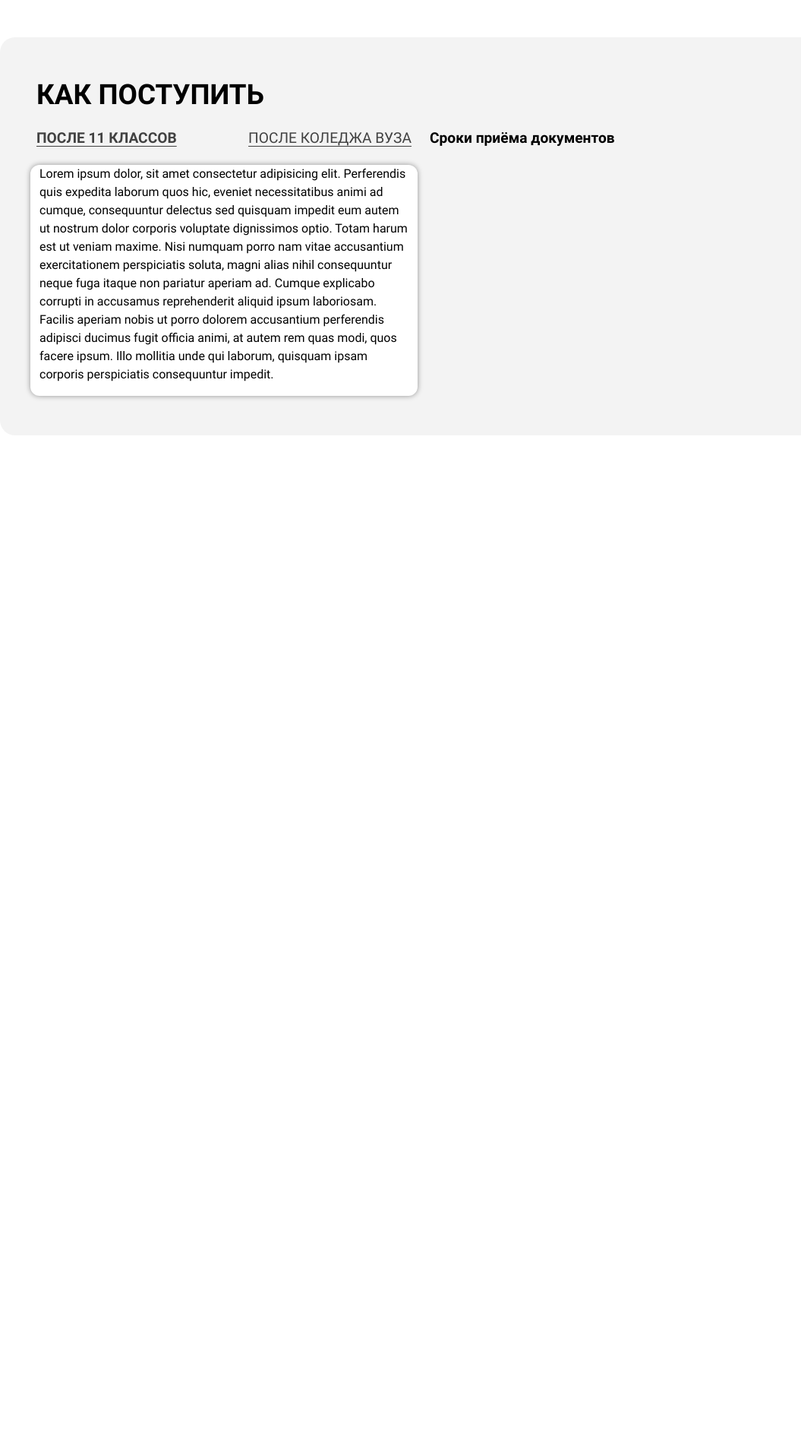
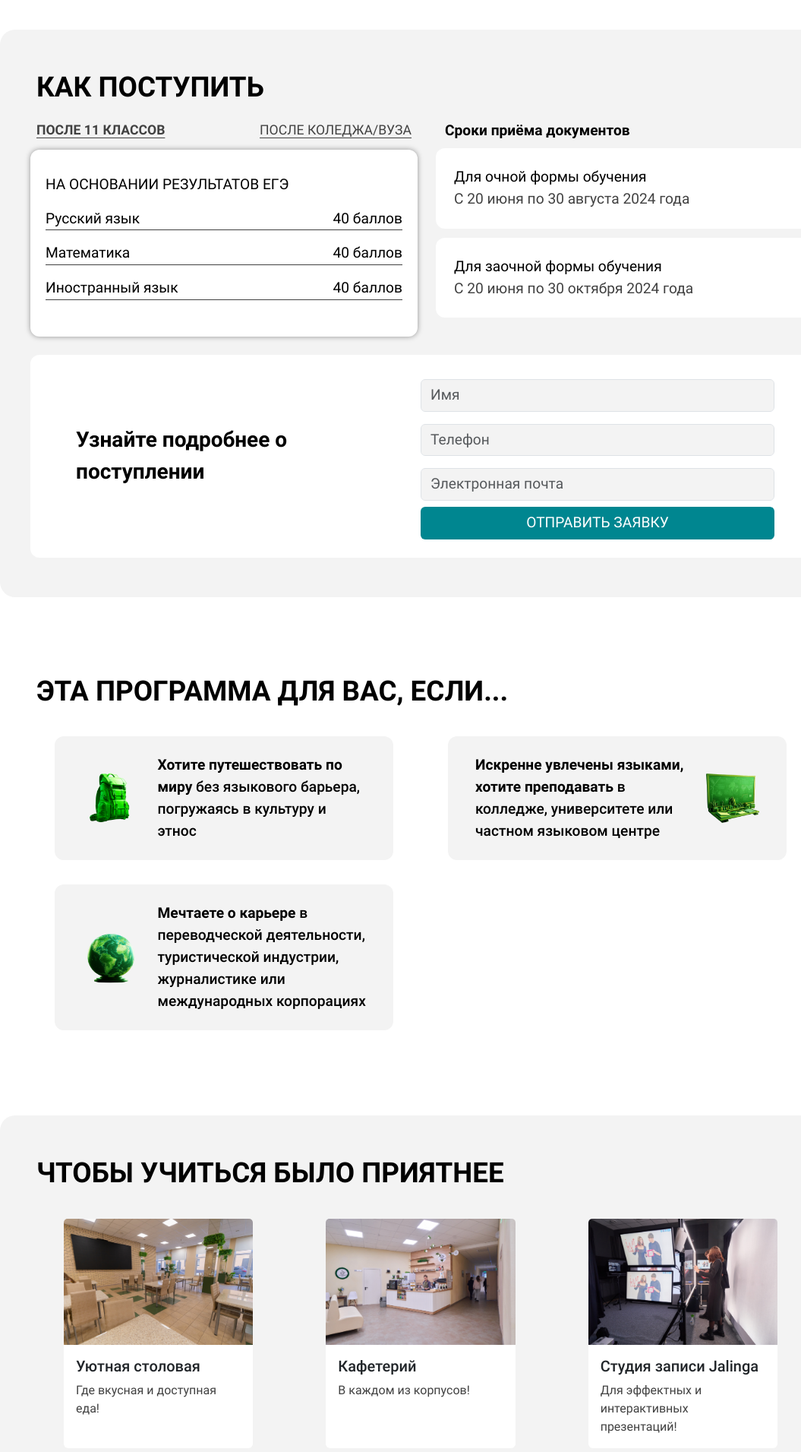
Before and after one commit to AlekseiKoltashev/AlekseiKoltashev.github.io, a PHP site: page / in a window 1280 px wide. Shown: the part 849-2760 px from the top of the page at 76% size, without its empty margins (86-1141 px from the left). Before the commit the page ends 1378 px from the top, so only its background shows below. Run offline with PHP 8.4, Linux system fonts and the light colour scheme; some libraries are stand-ins or nearby versions.

Commit message:
Add blocks

```diff
--- a/css/media-style.css
+++ b/css/media-style.css
@@ -51,8 +51,12 @@
         font-size: 0.8rem;
     }
 
+    .fs-6-5-suut{
+        font-size:  0.9rem;
+    }
+
     .fs-7-suut{
-        font-size: 0.9rem;
+        font-size: 0.8rem;
     }
 
     .fs-8-suut{
@@ -73,6 +77,10 @@
     .figure-img{
         max-height: 85%;
         min-height: 85%;
+    }
+
+    .plus-specialization_block img {
+        width: 45px;
     }
   }
 
@@ -95,8 +103,13 @@
     .fs-6-suut{
         font-size: 1.15rem;
     }
+
+    .fs-6-5-suut{
+        font-size:  1rem;
+    }
+
     .fs-7-suut{
-        font-size: 1rem;
+        font-size: 0.9rem;
     }
 
     .fs-8-suut{
@@ -112,7 +125,11 @@
 
   @media (width >= 1200px){
     .fs-7-suut{
-        font-size: 1.2rem;
+        font-size: 1.1rem;
+    }
+
+    .fs-6-5-suut{
+        font-size:  1.2rem;
     }
 
   }
--- a/css/style.css
+++ b/css/style.css
@@ -196,11 +196,15 @@ html, body{
 }
 
 .fs-1-suut{
-    font-size: 1rem;
+    font-size: 1.2rem;
 }
 
 .fs-6-suut{
     font-size: 0.85rem;
+}
+
+.fs-6-5-suut{
+    font-size:  0.83rem;
 }
 .fs-7-suut{
     font-size: 0.70rem;
@@ -297,6 +301,7 @@ html, body{
 .wrapper-inner{
     border-radius: 12px;
 
+
 }
 
 .text-underline-offset{
@@ -306,3 +311,48 @@ html, body{
 .box-shadow{
     box-shadow: 0px 0px 7px 0px rgba(0,0,0,0.40);
 }
+
+.border-box-buttom-dark-suut{
+    border-bottom: 1px solid #414141;
+}
+
+.from-control-input-suut{
+    background-color: #f3f3f3;
+}
+
+.from-control-input-suut:focus{
+    border-color: #414141;
+    box-shadow: none;
+}
+
+button.btn-primary-suut:hover{
+    color: #fff;
+}
+
+.img-block-programm-for-you{
+    width: 100%;
+}
+
+.img-block-learn-chill{
+    min-width: 100%;
+    min-height: 60%;
+    width: 100%;
+    height: 60%;
+}
+
+#img-stolov{
+    background-image: url(../img/stolov.jpg);
+}
+
+.card-suut{
+    border: none;
+
+}
+
+.border-suut-20{
+    border-radius: 20px;
+}
+
+.border-suut-12{
+    border-radius: 12px;
+}
--- a/index.html
+++ b/index.html
@@ -62,7 +62,7 @@
                         <p class="fs-1-suut fw-bold text-transform-uppercase line-height-small py-0 m-0">Международная <br> коммуникация <br> и перевод</p>
                     </div>
 
-                    <div class="col-8 col-lg-6 mt-md-4">
+                    <div class="col-10 col-md-8 col-lg-6 mt-md-4">
                         <p class="fs-7-suut text-medium-suut  m-0">Погрузись в мир, где каждый язык открывает дверь в новую реальность, каждое слово ведет к неведомым горизонтам. Открой для себя силу слов и стань мастером межкультурной коммуникации. </p>
                     </div>
                     <div class="col-9 mb-2 mt-md-4">
@@ -86,20 +86,20 @@
             <div class="row mx-auto justify-content-center">
                 <div class="plus-specialization_block mt-3  col-11 col-lg-6 d-flex">
                     <img class="d-block align-self-center" src="/img/icons8-галочка-480.png"  alt="Преимущество">
-                    <p class="m-0 ms-2 align-self-center fs-7-suut"><span class="fw-bold">Два диплома при окончании обучения</span> <br> Лингвист/переводчик  + специалист в  области английского языка для детей дошкольного возраста</p>
+                    <p class="m-0 ms-2 align-self-center fs-6-5-suut"><span class="fw-bold">Два диплома при окончании обучения</span> <br> Лингвист/переводчик  + специалист в  области английского языка для детей дошкольного возраста</p>
                 </div>
                 <div class="plus-specialization_block mt-3  col-11 col-lg-6 d-flex">
                     <img class="d-block align-self-center" src="/img/icons8-галочка-480.png"  alt="Преимущество">
-                    <p class="m-0 ms-2 align-self-center fs-7-suut"><span class="fw-bold">Метод погружения в языковую среду</span> <br>
+                    <p class="m-0 ms-2 align-self-center fs-6-5-suut"><span class="fw-bold">Метод погружения в языковую среду</span> <br>
                         Вы не просто учите грамматику и словарный запас, вы погружаетесь в культуру, начинаете мыслить и чувствовать на новом языке.</p>
                 </div>
                 <div class="plus-specialization_block mt-3  col-11 col-lg-6 d-flex">
                     <img class="d-block align-self-center" src="/img/icons8-галочка-480.png"  alt="Преимущество">
-                    <p class="m-0 ms-2 align-self-center fs-7-suut"><span class="fw-bold">Преподаватели - носители языка</span></p>
+                    <p class="m-0 ms-2 align-self-center fs-6-5-suut"><span class="fw-bold">Преподаватели - носители языка</span></p>
                 </div>
                 <div class="plus-specialization_block mt-3  col-11 col-lg-6 d-flex">
                     <img class="d-block align-self-center" src="/img/icons8-галочка-480.png"  alt="Преимущество">
-                    <p class="m-0 ms-2 align-self-center fs-7-suut"><span class="fw-bold">Сотрудничество с передовыми вузами страны</span> <br>
+                    <p class="m-0 ms-2 align-self-center fs-6-5-suut"><span class="fw-bold">Сотрудничество с передовыми вузами страны</span> <br>
                         при прохождении профессиональной переподготовки или курсов повышения квалификации</p>
                 </div>
             </div>
@@ -116,37 +116,237 @@
 
                     <!-- ИИНФОРМАЦИЯ О ПОСТУПЛЕНИИ -->
                     <div class="row justify-content-between">
-                        <div class="col-12 col-lg-6">
-                            <div class="row">
+                        <div class="col-12 col-lg-6 ">
+                            <div class="row mb-2">
                                 <div class="col-6">
-                                    <p class="fs-7-suut fw-bold text-decoration-underline text-underline-offset text-transform-uppercase text-dark-suut">После 11 классов</p>
+                                    <p class=" m-0 fs-7-suut fw-bold text-decoration-underline text-underline-offset text-transform-uppercase text-dark-suut">После 11 классов</p>
                                 </div>
                                 <div class="col-6">
-                                    <p class="fs-7-suut text-decoration-underline text-transform-uppercase text-end text-underline-offset text-dark-suut">После коледжа вуза</p>
+                                    <p class="m-0 fs-7-suut text-decoration-underline text-transform-uppercase text-end text-underline-offset text-dark-suut">После коледжа/вуза</p>
                                 </div>
                             </div>
 
                             <div class="row p-1">
-                                <div class="wrapper-inner background-color-white box-shadow">
-                                    <p>Lorem ipsum dolor, sit amet consectetur adipisicing elit. Perferendis quis expedita laborum quos hic, eveniet necessitatibus animi ad cumque, consequuntur delectus sed quisquam impedit eum autem ut nostrum dolor corporis voluptate dignissimos optio. Totam harum est ut veniam maxime. Nisi numquam porro nam vitae accusantium exercitationem perspiciatis soluta, magni alias nihil consequuntur neque fuga itaque non pariatur aperiam ad. Cumque explicabo corrupti in accusamus reprehenderit aliquid ipsum laboriosam. Facilis aperiam nobis ut porro dolorem accusantium perferendis adipisci ducimus fugit officia animi, at autem rem quas modi, quos facere ipsum. Illo mollitia unde qui laborum, quisquam ipsam corporis perspiciatis consequuntur impedit.</p>
+                                <div class="p-3 p-md-4 wrapper-inner background-color-white box-shadow">
+                                    <div class="p-2">
+                                        <div class="row">
+                                            <p class=" fs-6-5-suut text-transform-uppercase ps-0">На основании результатов ЕГЭ</p>
+                                        </div>
+                                        <div class="row border-box-buttom-dark-suut mb-3">
+                                            <div class="col-8 col-sm-9  ps-0"><p class="fs-6-5-suut m-0">Русский язык</p></div>
+                                            <div class="col-4 col-sm-3 pe-0"><p class="fs-6-5-suut m-0 text-end">40 баллов</p></div>
+                                        </div>
+
+                                        <div class="row border-box-buttom-dark-suut my-3">
+                                            <div class="col-8  col-sm-9 ps-0"><p class="fs-6-5-suut m-0">Математика</p></div>
+                                            <div class="col-4  col-sm-3 pe-0"><p class="fs-6-5-suut m-0 text-end">40 баллов</p></div>
+                                        </div>
+
+                                        <div class="row border-box-buttom-dark-suut my-3">
+                                            <div class="col-8 col-sm-9 ps-0"><p class="fs-6-5-suut m-0">Иностранный язык</p></div>
+                                            <div class="col-4 col-sm-3 pe-0"><p class="fs-6-5-suut m-0 text-end">40 баллов</p></div>
+                                        </div>
+                                    </div>
                                 </div>
                             </div>
                         </div>
-
-
-                        <div class="col-12 col-lg-6">
-                            <div class="row">
-                                <div class="col-12">
-                                    <p class="fs-7-suut fw-bold ">Сроки приёма документов</p>
+                        <div class="col-12 col-lg-6 mt-2 mt-lg-0">
+                            <div class="row ms-lg-2 p-1 p-lg-0">
+                                <div class="col-12 mb-2">
+                                    <p class="fs-6-5-suut fw-bold m-0">Сроки приёма документов</p>
                                 </div>
-
+                                <div class="col-12 wrapper-inner background-color-white p-3 p-md-4 mb-2">
+                                    <p class="fs-6-5-suut m-0 ">Для очной формы обучения</p>
+                                    <p class="fs-6-5-suut text-dark-suut  m-0">C 20 июня по 30 августа 2024 года</p>
+                                </div>
+                                <div class="col-12 wrapper-inner background-color-white p-3 p-md-4 mt-1">
+                                    <p class="fs-6-5-suut m-0 ">Для заочной формы обучения</p>
+                                    <p class="fs-6-5-suut text-dark-suut  m-0">C 20 июня по 30 октября 2024 года</p>
+                                </div>
                             </div>
                         </div>
                     </div>
                     <!-- КОНЕЦ ИИНФОРМАЦИЯ О ПОСТУПЛЕНИИ -->
 
+                    <!-- Форма обратной связи -->
+
+                    <div class="row p-1 mt-3">
+                        <div class="wrapper-inner background-color-white row mx-auto align-items-center py-4 px-lg-5">
+                            <div class="col-12 col-lg-6 ">
+                                <p class="fs-3 fw-bold p-0 m-0">Узнайте подробнее о поступлении</p>
+                            </div>
+
+                            <div class="col-12 col-lg-6">
+                                <form action="" class="d-flex row">
+                                    <input type="text" class=" fs-6-5-suut form-control my-2 from-control-input-suut" id="nameControl" placeholder="Имя">
+                                    <input type="text" class="fs-6-5-suut form-control my-2 from-control-input-suut" id="phoneControl" placeholder="Телефон">
+                                    <input type="email" class="fs-6-5-suut form-control my-2 from-control-input-suut" id="phoneControl" placeholder="Электронная почта">
+                                    <button class="btn btn-primary-suut fs-6-5-suut text-transform-uppercase">Отправить заявку</button>
+                                </form>
+                            </div>
+                        </div>
+
+                    </div>
                 </div>
             </div>
+    </section>
+
+    <!-- Эта программа подходит вам если -->
+    <section>
+        <div class="container mt-5">
+            <div class="mx-1 wrapper px-3 px-lg-4 px-xl-5 py-4 py-xl-5">
+                <div class="row">
+                    <p class="fs-1-suut fw-bold text-transform-uppercase">Эта программа для вас, если...</p>
+                </div>
+                <div class="row ">
+                    <div class="col-12 col-lg-6 py-3 p-2 px-lg-5">
+                        <div class="wrapper-inner background-color-gray row p-2 p-lg-4 align-items-center h-100">
+                            <div class="col-3">
+                                <img src="/img/ярюкзак.png" class="img-block-programm-for-you" alt="">
+                            </div>
+                            <div class="col-9">
+                                <p class="fs-6-5-suut text-medium-suut m-0"><b>Хотите путешествовать по миру</b> без языкового барьера, погружаясь в культуру и этнос</p>
+                            </div>
+                        </div>
+                    </div>
+
+                    <div class="col-12 col-lg-6 py-3 p-2 px-lg-5">
+                        <div class="wrapper-inner background-color-gray row p-2 p-lg-4 align-items-center h-100">
+
+                            <div class="col-9">
+                                <p class="fs-6-5-suut text-medium-suut m-0"><b>Искренне увлечены языками, хотите преподавать</b> в колледже, университете или частном языковом центре</p>
+                            </div>
+                            <div class="col-3">
+                                <img src="/img/ядоска.png" class="img-block-programm-for-you" alt="">
+                            </div>
+                        </div>
+                    </div>
+
+
+                    <div class="col-12 col-lg-6 py-3 p-2 px-lg-5">
+                        <div class="wrapper-inner background-color-gray row p-2 p-lg-4 align-items-center h-100">
+                            <div class="col-3">
+                                <img src="/img/яземля.png" class="img-block-programm-for-you" alt="">
+                            </div>
+                            <div class="col-9">
+                                <p class="fs-6-5-suut text-medium-suut m-0"><b>Мечтаете о карьере </b> в переводческой деятельности, туристической индустрии, журналистике или международных корпорациях</p>
+                            </div>
+
+                        </div>
+                    </div>
+                </div>
+            </div>
+        </div>
+    </section>
+
+    <!-- ЧТОБЫ УЧИТЬСЯ БЫЛО ПРИЯТНЕЕ -->
+    <section>
+        <div class="container mt-5">
+            <div class="mx-1 wrapper background-color-gray px-3 px-lg-4 px-xl-5 py-4 py-xl-5">
+                <div class="row">
+                    <p class="fs-1-suut fw-bold text-transform-uppercase">Чтобы учиться было приятнее</p>
+                </div>
+                <div class="row mt-3">
+                    <div class="col-12 col-md-6 col-lg-4 mb-4 px-3 px-lg-5 ">
+                        <div class="card card-suut h-100 " style="width: 100%">
+                            <img src="/img/stolov.jpg" class="card-img-top" alt="...">
+                            <div class="card-body">
+                              <h5 class="card-title">Уютная столовая</h5>
+                              <p class="card-text text-dark-suut">Где вкусная и доступная еда!</p>
+                            </div>
+                          </div>
+                    </div>
+
+                    <div class="col-12 col-md-6 col-lg-4 mb-4 px-3 px-lg-5">
+                        <div class="card card-suut h-100" style="width: 100%">
+                            <img src="/img/cafe.jpg" class="card-img-top" alt="...">
+                            <div class="card-body">
+                              <h5 class="card-title">Кафетерий</h5>
+                              <p class="card-text text-dark-suut">В каждом из корпусов!</p>
+                            </div>
+                          </div>
+                    </div>
+
+                    <div class="col-12 col-md-6 col-lg-4 mb-4 px-3 px-lg-5">
+                        <div class="card card-suut h-100" style="width: 100%">
+                            <img src="/img/jalinga.jpg" class="card-img-top" alt="...">
+                            <div class="card-body">
+                              <h5 class="card-title">Студия записи Jalinga</h5>
+                              <p class="card-text text-dark-suut">Для эффектных и интерактивных презентаций!</p>
+                            </div>
+                          </div>
+                    </div>
+
+                    <div class="col-12 col-md-6 col-lg-4 mb-4 px-3 px-lg-5">
+                        <div class="card card-suut h-100" style="width: 100%">
+                            <img src="/img/tSxKVfmH9n8.jpg" class="card-img-top" alt="...">
+                            <div class="card-body">
+                              <h5 class="card-title">Тренажерный зал</h5>
+                              <p class="card-text text-dark-suut">Для всех студентов!</p>
+                            </div>
+                          </div>
+                    </div>
+
+                    <div class="col-12 col-md-6 col-lg-4 mb-4 px-3 px-lg-5">
+                        <div class="card card-suut h-100" style="width: 100%">
+                            <img src="/img/cafe.jpg" class="card-img-top" alt="...">
+                            <div class="card-body">
+                              <h5 class="card-title">Кафетерий</h5>
+                              <p class="card-text text-dark-suut">В каждом из корпусов!</p>
+                            </div>
+                          </div>
+                    </div>
+
+                    <div class="col-12 col-md-6 col-lg-4 mb-4 px-3 px-lg-5">
+                        <div class="card card-suut h-100" style="width: 100%">
+                            <img src="/img/cafe.jpg" class="card-img-top " alt="...">
+                            <div class="card-body">
+                              <h5 class="card-title">Кафетерий</h5>
+                              <p class="card-text text-dark-suut">В каждом из корпусов!</p>
+                            </div>
+                          </div>
+                    </div>
+                </div>
+            </div>
+        </div>
+    </section>
+
+    <!-- ПРАКТИКА СТУДЕНТОВ -->
+    <section>
+        <div class="container mt-5">
+            <div class="mx-1 wrapper background-color-white px-3 px-lg-4 px-xl-5 py-2 py-xl-2">
+                <div class="row">
+                    <p class="fs-1-suut fw-bold text-transform-uppercase">Наши студенты проходят практику в ведущих<br>профильных организациях</p>
+                </div>
+            </div>
+        </div>
+        <div class="container">
+            <div class="wrapper background-color-white  py-2 py-xl-2">
+
+                <div class="row">
+                    <div class="col-6 col-md-3 mb-4">
+                        <div class="wrapper-inner background-color-gray p-4 h-100 d-flex align-items-center">
+                            <img src="img/урк основная версия.png"  style="width:100%" alt="УРК">
+                        </div>
+                    </div>
+                    <div class="col-6 col-md-3 mb-4">
+                        <div class="wrapper-inner background-color-gray p-4 h-100 d-flex d-flex align-items-center">
+                            <img src="img/logo2.png" style="width:100%" alt="ТРАКТОР">
+                        </div>
+                    </div>
+                    <div class="col-6 col-md-3 mb-4">
+                        <div class="wrapper-inner background-color-gray p-4 h-100 d-flex d-flex align-items-center">
+                            <img src="img/logo.png" style="width:100%" alt="ВИДГОФ">
+                        </div>
+                    </div>
+                    <div class="col-6 col-md-3 mb-4">
+                        <div class="wrapper-inner background-color-gray p-4 h-100 d-flex d-flex align-items-center">
+                            <img src="img/logo (1).png" style="width:100%" alt="Ариант">
+                        </div>
+                    </div>
+                </div>
+            </div>
+        </div>
     </section>
     <script src="./js/bootstrap.bundle.min.js.map"></script>
     <script src="./js/bootstrap.bundle.min.js"></script>
```
Also changed, not shown: img/cafe.jpg (added), img/jalinga.jpg (added), img/stolov.jpg (added), img/урк основная версия.png (added), img/ядоска.png (added), img/яземля.png (added), img/ярюкзак.png (added).
